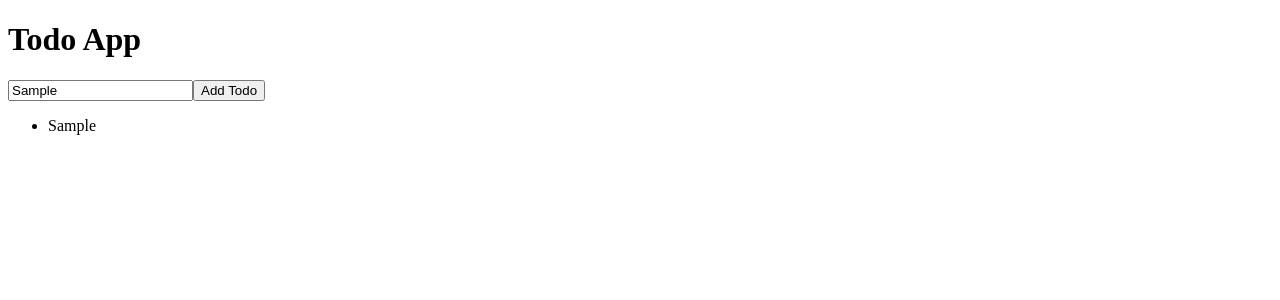
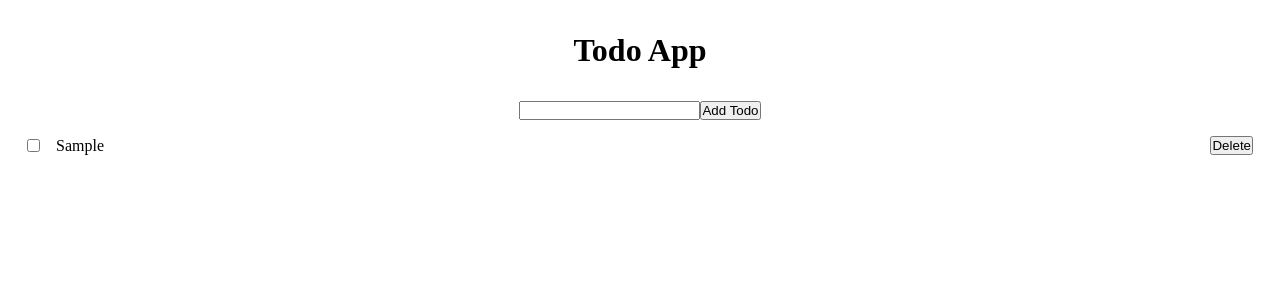
Before and after one commit to imyagnesh/trigen_react, a React app: page / in a window 1280 px wide. Both pictures are taken after typing "Sample" into the empty fields and a click on the button "Add Todo". Shown: the top 300 px of the page. Built offline with nearby package versions, Linux system fonts and the light colour scheme.

Commit message:
completed add and update todo functionality

```diff
--- a/src/Pages/Todo/index.jsx
+++ b/src/Pages/Todo/index.jsx
@@ -1,4 +1,5 @@
 import React, { Component, createRef } from 'react';
+import './style.css';
 
 export class Todo extends Component {
   constructor(props) {
@@ -9,41 +10,66 @@ export class Todo extends Component {
     this.todoText = createRef();
   }
 
-  handleAddTodo = () => {
-    this.setState(({ todoList }) => ({
+  handleAddTodo = event => {
+    event.preventDefault();
+    this.setState(
+      ({ todoList }) => ({
         todoList: [
           ...todoList,
           {
             id: new Date().valueOf(),
             text: this.todoText.current.value,
+            isComplete: false,
           },
         ],
+      }),
+      () => {
+        this.todoText.current.value = '';
+      },
+    );
+  };
+
+  toggleComplete = item => {
+    this.setState(({ todoList }) => ({
+      todoList: todoList.map(value => {
+        if (value.id === item.id) {
+          return {
+            ...value,
+            isComplete: !value.isComplete,
+          };
+        }
+        return value;
+      }),
     }));
   };
 
   render() {
-    console.log('todo render');
     const { todoList } = this.state;
     return (
-      <div>
+      <div className="container">
         <h1>Todo App</h1>
-        <div>
+        <form onSubmit={this.handleAddTodo}>
           <input
             type="text"
             name="txtTodo"
             ref={this.todoText}
           />
-          <button
-            type="button"
-            onClick={this.handleAddTodo}>
-            Add Todo
-          </button>
+          <button type="submit">Add Todo</button>
+        </form>
+        <div className="todoList-wrapper">
+          {todoList.map(item => (
+            <div key={item.id} className="todoItem-wrapper">
+              <input
+                type="checkbox"
+                name="toggleComplete"
+                checked={item.isComplete}
+                onChange={() => this.toggleComplete(item)}
+              />
+              <span>{item.text}</span>
+              <button type="button">Delete</button>
             </div>
-        <ul>
-          {todoList.map(item => (
-            <li key={item.id}>{item.text}</li>
           ))}
-        </ul>
+        </div>
       </div>
     );
   }
--- /dev/null
+++ b/src/Pages/Todo/style.css
@@ -0,0 +1,37 @@
+* {
+  margin: 0;
+  padding: 0;
+}
+
+div#root {
+  max-width: 1258px;
+  width: 100%;
+  margin: 0 auto;
+}
+
+.container {
+  height: 100vh;
+  display: flex;
+  margin: 0 auto;
+  flex-direction: column;
+  align-items: center;
+}
+
+.container h1 {
+  margin: 2rem 0;
+}
+
+.container .todoList-wrapper {
+  width: 100%;
+}
+
+.container .todoItem-wrapper {
+  display: flex;
+  align-items: center;
+  padding: 1rem;
+}
+
+.container .todoItem-wrapper > span {
+  flex: 1;
+  padding: 0 1rem;
+}
```
Lines whose indentation alone changed are shown as unchanged.
